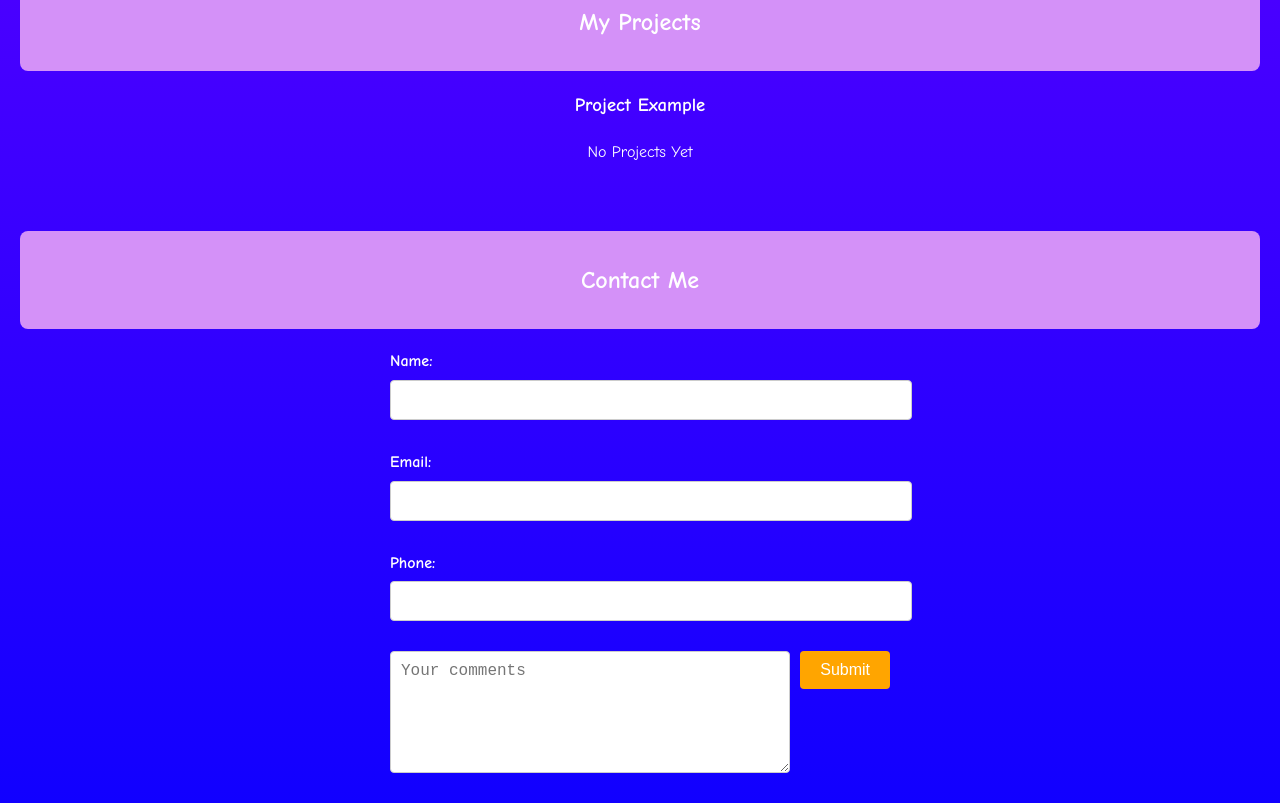
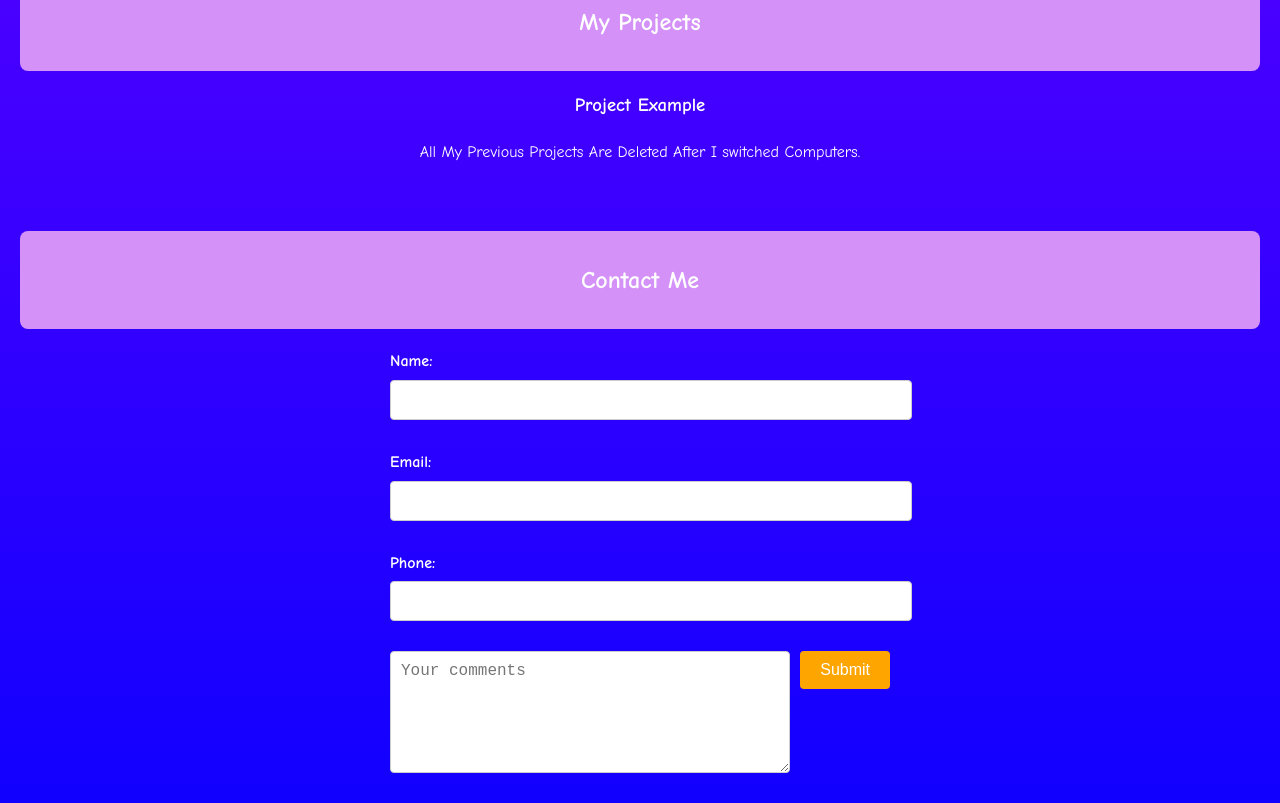
Before and after one commit to Joshn05/Joshn05.github.io, a plain HTML site: page Index.html in a window 1280 px wide. Shown: the part 1282-2085 px from the top of the page. Drawn offline with Linux system fonts and the light colour scheme.

Commit message:
Update Index.html

```diff
--- a/Index.html
+++ b/Index.html
@@ -1,10 +1,13 @@
+<!--Doctype Declaration-->
 <!DOCTYPE html>
 <html>
+<!--Charset and Title-->
 <head>
     <meta charset="UTF-8">
     <link rel="stylesheet" type="text/css" href="styles.css">
     <title>Portfolio Assignment</title>
 </head>
+<!--Menu for banner-->
 <body>
     <header>
         <nav>
@@ -17,7 +20,7 @@
         </nav>
     </header>
 
-    <!-- Home Section -->
+<!-- Home Section -->
     <section id="home">
         <div class="banner">
             <h1>Welcome to Joshua's Portfolio</h1>
@@ -25,7 +28,7 @@
         <p>This is my personal portfolio that contains all my projects and a bit about myself.</p>
     </section>
 
-    <!-- About Me Section -->
+<!-- About Me Section -->
     <section id="About Me">
         <div class="banner">
             <h1>About Me</h1>
@@ -41,18 +44,18 @@
         </video>
     </section>
 
-    <!-- Projects Section -->
+<!-- My Projects Section -->
     <section id="My Projects">
         <div class="banner">
             <h1>My Projects</h1>
         </div>
         <div class="Project">
             <h3>Project Example</h3>
-            <p>No Projects Yet</p>
+            <p>All My Previous Projects Are Deleted After I switched Computers.</p>
         </div>
     </section>
 
-    <!-- Contact Section -->
+<!-- Contact Me Section -->
     <section id="Contact">
         <div class="banner">
             <h2>Contact Me</h2>
```
